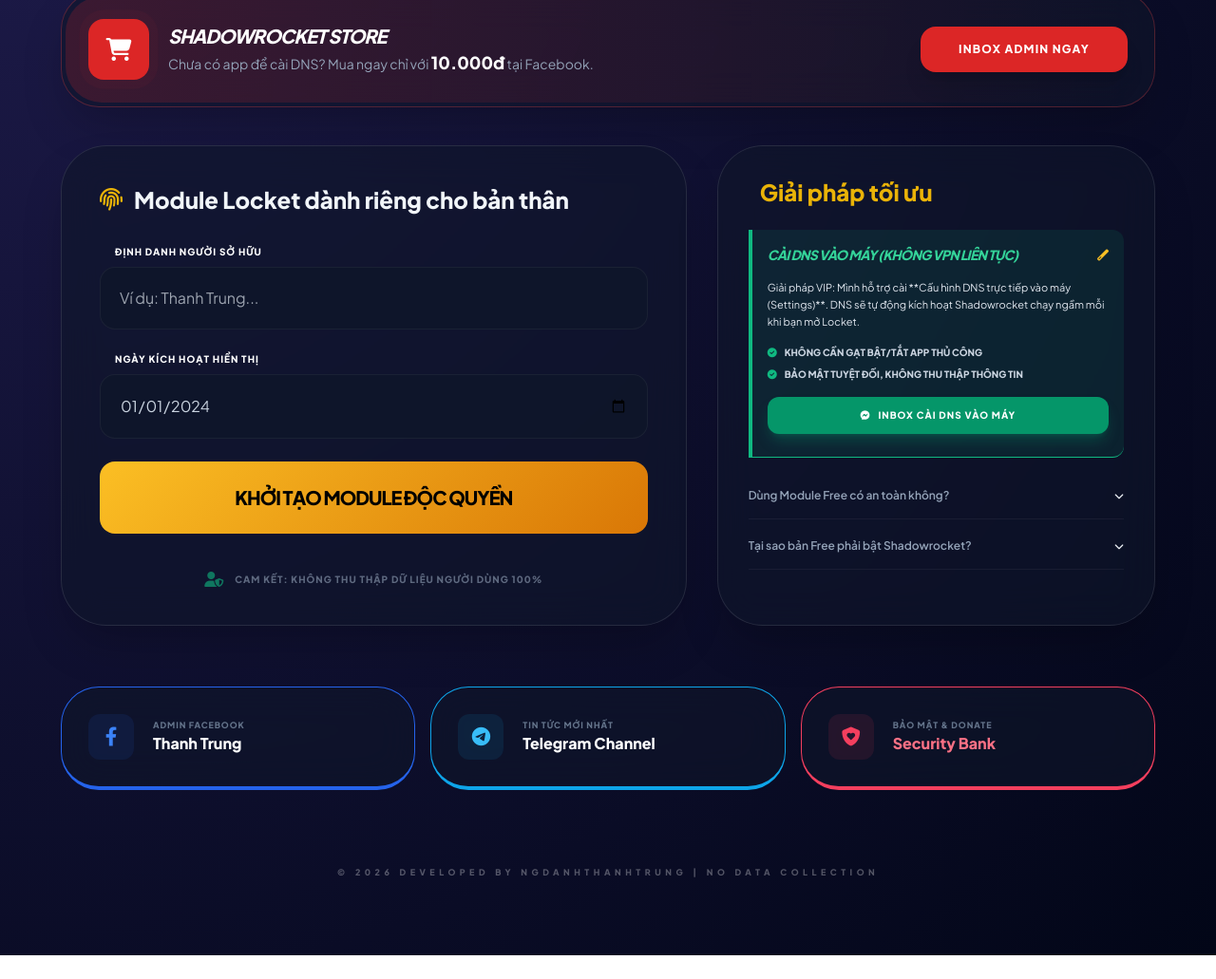
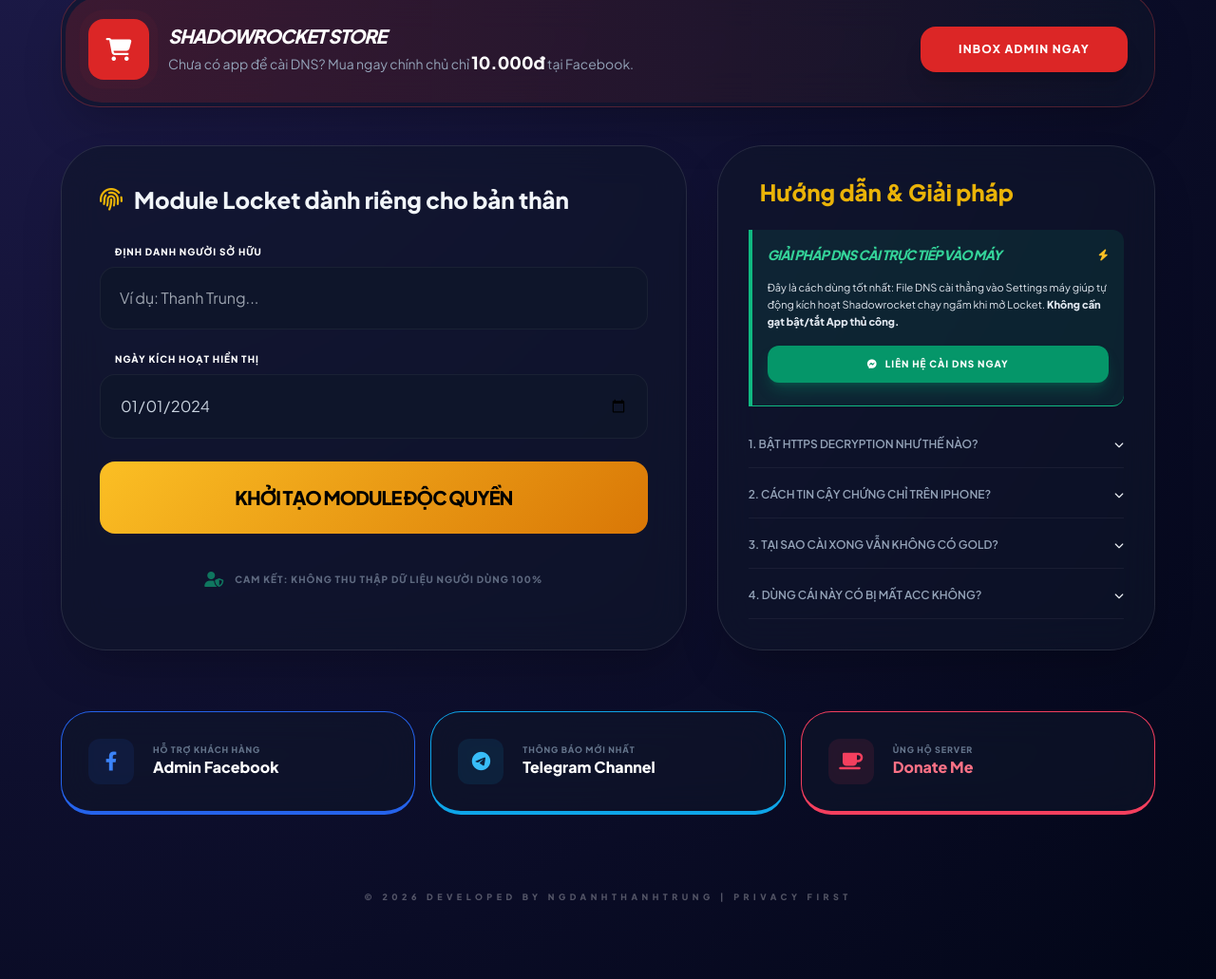
Before and after one commit to NgDanhThanhTrung/test_web, a plain HTML site: page index.html in a window 1280 px wide. Shown: the part 213-1244 px from the top of the page at 95% size. Before the commit the page ends 1219 px from the top, so only its background shows below. Drawn offline with nearby package versions, Linux system fonts and the light colour scheme.

Commit message:
Update index.html

```diff
--- a/index.html
+++ b/index.html
@@ -45,11 +45,11 @@
     <div class="max-w-6xl mx-auto">
         <header class="text-center mb-10">
             <h1 class="text-6xl md:text-8xl font-black mb-2 gold-gradient tracking-tighter italic">Locket NDTT</h1>
-            <p class="text-slate-500 text-sm font-bold tracking-[0.3em] uppercase">Hệ sinh thái Shadowrocket Premium 2026</p>
+            <p class="text-slate-500 text-sm font-bold tracking-[0.3em] uppercase italic">Hệ sinh thái Shadowrocket Premium 2026</p>
         </header>
 
         <div class="mb-10">
-            <a href="https://www.facebook.com/ThanhTrung53" target="_blank" class="glass rounded-[2.5rem] p-1 border border-red-500/30 block hover:scale-[1.01] transition-all group shadow-2xl">
+            <a href="https://www.facebook.com/ThanhTrung53" target="_blank" class="glass rounded-[2.5rem] p-1 border border-red-500/30 block hover:scale-[1.005] transition-all group shadow-2xl">
                 <div class="bg-gradient-to-r from-red-600/20 to-transparent rounded-[2.4rem] p-6 flex flex-col md:flex-row items-center justify-between gap-6">
                     <div class="flex items-center gap-5 text-center md:text-left">
                         <div class="w-16 h-16 bg-red-600 rounded-2xl flex items-center justify-center text-white text-2xl pulse-red shadow-lg shadow-red-600/40">
@@ -57,7 +57,7 @@
                         </div>
                         <div>
                             <h3 class="text-xl font-black text-white uppercase tracking-tighter italic">Shadowrocket Store</h3>
-                            <p class="text-slate-400 text-sm">Chưa có app để cài DNS? Mua ngay chỉ với <span class="text-white font-bold text-lg">10.000đ</span> tại Facebook.</p>
+                            <p class="text-slate-400 text-sm">Chưa có app để cài DNS? Mua ngay chính chủ chỉ <span class="text-white font-bold text-lg">10.000đ</span> tại Facebook.</p>
                         </div>
                     </div>
                     <span class="bg-red-600 text-white px-10 py-4 rounded-2xl font-black text-xs uppercase tracking-widest group-hover:bg-red-500 transition-colors shadow-xl">Inbox Admin ngay</span>
@@ -93,7 +93,7 @@
 
                     <div id="resultArea" class="mt-8 hidden">
                         <div class="p-6 bg-black/40 border border-yellow-500/20 rounded-3xl space-y-4">
-                            <p class="text-[10px] text-yellow-500 font-bold uppercase tracking-widest text-center italic">Cấu hình cá nhân đã sẵn sàng</p>
+                            <p class="text-[10px] text-yellow-500 font-bold uppercase tracking-widest text-center italic text-white">Cấu hình cá nhân đã sẵn sàng</p>
                             <code id="resUrl" class="block p-4 bg-slate-950 rounded-xl text-[10px] break-all text-blue-400 font-mono border border-white/5"></code>
                             <div class="grid grid-cols-2 gap-4">
                                 <button onclick="copyLink()" class="bg-white/10 py-4 rounded-xl text-xs font-bold text-white uppercase hover:bg-white/20 transition-all italic">Copy Link</button>
@@ -107,46 +107,62 @@
             <div class="lg:col-span-5 space-y-6">
                 <div class="glass rounded-[3rem] p-8 border-t border-white/10 h-full shadow-2xl">
                     <h2 class="text-2xl font-bold mb-6 flex items-center gap-3 text-yellow-500">
-                        <i class="fas fa-shield-check"></i> Giải pháp tối ưu
+                        <i class="fas fa-shield-check"></i> Hướng dẫn & Giải pháp
                     </h2>
 
                     <div class="space-y-1">
                         <div class="faq-item active border-l-4 border-emerald-500 bg-emerald-500/10 mb-4 rounded-r-xl">
                             <div class="faq-question py-4 px-4 flex justify-between items-center" onclick="toggleFaq(this)">
-                                <span class="text-sm font-black text-emerald-400 uppercase italic pr-4 tracking-tighter">Cài DNS vào máy (KHÔNG VPN LIÊN TỤC)</span>
-                                <i class="fas fa-magic faq-icon transition-transform text-xs text-emerald-500"></i>
+                                <span class="text-sm font-black text-emerald-400 uppercase italic pr-4 tracking-tighter">Giải pháp DNS cài trực tiếp vào máy</span>
+                                <i class="fas fa-bolt faq-icon transition-transform text-xs text-emerald-500"></i>
                             </div>
                             <div class="faq-answer px-4">
                                 <p class="text-[11px] text-slate-200 leading-relaxed mb-4">
-                                    Giải pháp VIP: Mình hỗ trợ cài **Cấu hình DNS trực tiếp vào máy (Settings)**. DNS sẽ tự động kích hoạt Shadowrocket chạy ngầm mỗi khi bạn mở Locket.
+                                    Đây là cách dùng tốt nhất: File DNS cài thẳng vào Settings máy giúp tự động kích hoạt Shadowrocket chạy ngầm khi mở Locket. <b>Không cần gạt bật/tắt App thủ công.</b>
                                 </p>
-                                <ul class="space-y-2 mb-4">
-                                    <li class="text-[10px] font-bold text-slate-300 uppercase flex items-center gap-2"><i class="fas fa-check-circle text-emerald-500"></i> Không cần gạt bật/tắt App thủ công</li>
-                                    <li class="text-[10px] font-bold text-slate-300 uppercase flex items-center gap-2"><i class="fas fa-check-circle text-emerald-500"></i> Bảo mật tuyệt đối, không thu thập thông tin</li>
-                                </ul>
                                 <a href="https://www.facebook.com/ThanhTrung53" target="_blank" class="inline-flex items-center gap-2 bg-emerald-600 text-white px-5 py-3 rounded-xl text-[10px] font-black uppercase tracking-widest shadow-lg shadow-emerald-600/30 w-full justify-center hover:bg-emerald-500 transition-all">
-                                    <i class="fab fa-facebook-messenger"></i> Inbox cài DNS vào máy
+                                    <i class="fab fa-facebook-messenger"></i> Liên hệ cài DNS ngay
                                 </a>
                             </div>
                         </div>
 
                         <div class="faq-item">
                             <div class="faq-question py-4 flex justify-between items-center" onclick="toggleFaq(this)">
-                                <span class="text-xs font-semibold text-slate-400">Dùng Module Free có an toàn không?</span>
+                                <span class="text-xs font-semibold text-slate-400 uppercase">1. Bật HTTPS Decryption như thế nào?</span>
                                 <i class="fas fa-chevron-down faq-icon transition-transform text-[10px]"></i>
                             </div>
                             <div class="faq-answer text-[11px] text-slate-500 leading-relaxed">
-                                Module chỉ can thiệp vào mã hiển thị Premium trên máy bạn. Toàn bộ thông tin đăng nhập, ảnh Locket của bạn đều được giữ kín và không bao giờ bị lưu lại trên máy chủ của chúng tôi.
+                                Vào Shadowrocket > Config > Nhấn vào file config đang dùng > <b>HTTPS Decryption</b> > Bật "Decryption". Sau đó chọn <b>Generate New CA Certificate</b> và cài đặt nó.
                             </div>
                         </div>
 
                         <div class="faq-item">
                             <div class="faq-question py-4 flex justify-between items-center" onclick="toggleFaq(this)">
-                                <span class="text-xs font-semibold text-slate-400">Tại sao bản Free phải bật Shadowrocket?</span>
+                                <span class="text-xs font-semibold text-slate-400 uppercase">2. Cách tin cậy chứng chỉ trên iPhone?</span>
                                 <i class="fas fa-chevron-down faq-icon transition-transform text-[10px]"></i>
                             </div>
                             <div class="faq-answer text-[11px] text-slate-500 leading-relaxed">
-                                Module Free yêu cầu Shadowrocket ở trạng thái "Connected" để tạo cổng Proxy giải mã. Muốn bỏ qua bước này, hãy cân nhắc giải pháp **Cài DNS trực tiếp vào máy**.
+                                Sau khi cài chứng chỉ, vào <b>Cài đặt chung</b> > <b>Giới thiệu</b> > <b>Cài đặt tin cậy chứng nhận</b> (cuối cùng) > Gạt bật xanh chứng chỉ của Shadowrocket.
+                            </div>
+                        </div>
+
+                        <div class="faq-item">
+                            <div class="faq-question py-4 flex justify-between items-center" onclick="toggleFaq(this)">
+                                <span class="text-xs font-semibold text-slate-400 uppercase">3. Tại sao cài xong vẫn không có Gold?</span>
+                                <i class="fas fa-chevron-down faq-icon transition-transform text-[10px]"></i>
+                            </div>
+                            <div class="faq-answer text-[11px] text-slate-500 leading-relaxed">
+                                Hãy chắc chắn bạn đã: 1. Bật Shadowrocket (Connected). 2. Đã thêm Module vào mục Modules. 3. Đã tin cậy chứng chỉ. Nếu vẫn lỗi, hãy thử gỡ Locket ra cài lại.
+                            </div>
+                        </div>
+
+                        <div class="faq-item">
+                            <div class="faq-question py-4 flex justify-between items-center" onclick="toggleFaq(this)">
+                                <span class="text-xs font-semibold text-slate-400 uppercase">4. Dùng cái này có bị mất acc không?</span>
+                                <i class="fas fa-chevron-down faq-icon transition-transform text-[10px]"></i>
+                            </div>
+                            <div class="faq-answer text-[11px] text-slate-500 leading-relaxed">
+                                Hoàn toàn không. Module chỉ can thiệp vào mã hiển thị giao diện Gold trên máy bạn, không gửi thông tin tài khoản hay ảnh của bạn đi bất cứ đâu.
                             </div>
                         </div>
                     </div>
@@ -154,25 +170,25 @@
             </div>
         </div>
 
-        <div class="grid grid-cols-1 md:grid-cols-3 gap-4 mb-20">
-            <a href="https://www.facebook.com/ThanhTrung53" target="_blank" class="glass p-7 rounded-[2.5rem] flex items-center gap-5 hover:translate-y-[-5px] transition-all group border-b-4 border-blue-600">
+        <div class="grid grid-cols-1 md:grid-cols-3 gap-4 mb-20 text-white font-bold">
+            <a href="https://www.facebook.com/ThanhTrung53" target="_blank" class="glass p-7 rounded-[2rem] flex items-center gap-5 hover:translate-y-[-5px] transition-all group border-b-4 border-blue-600">
                 <div class="w-12 h-12 bg-blue-600/10 rounded-xl flex items-center justify-center text-blue-500 group-hover:bg-blue-600 group-hover:text-white transition-all"><i class="fab fa-facebook-f text-xl"></i></div>
-                <div><p class="text-[9px] font-black text-slate-500 uppercase tracking-widest">Admin Facebook</p><p class="text-md font-bold text-white">Thanh Trung</p></div>
+                <div><p class="text-[9px] font-black text-slate-500 uppercase tracking-widest">Hỗ trợ khách hàng</p><p class="text-md">Admin Facebook</p></div>
             </a>
-            <a href="https://t.me/NgDanhThanhTrung" target="_blank" class="glass p-7 rounded-[2.5rem] flex items-center gap-5 hover:translate-y-[-5px] transition-all group border-b-4 border-sky-500">
+            <a href="https://t.me/NgDanhThanhTrung" target="_blank" class="glass p-7 rounded-[2rem] flex items-center gap-5 hover:translate-y-[-5px] transition-all group border-b-4 border-sky-500">
                 <div class="w-12 h-12 bg-sky-500/10 rounded-xl flex items-center justify-center text-sky-400 group-hover:bg-sky-500 group-hover:text-white transition-all"><i class="fab fa-telegram-plane text-xl"></i></div>
-                <div><p class="text-[9px] font-black text-slate-500 uppercase tracking-widest">Tin tức mới nhất</p><p class="text-md font-bold text-white">Telegram Channel</p></div>
+                <div><p class="text-[9px] font-black text-slate-500 uppercase tracking-widest">Thông báo mới nhất</p><p class="text-md">Telegram Channel</p></div>
             </a>
-            <a href="https://ngdanhthanhtrung.github.io/Bank/" target="_blank" class="glass p-7 rounded-[2.5rem] flex items-center gap-5 hover:translate-y-[-5px] transition-all group border-b-4 border-rose-500">
-                <div class="w-12 h-12 bg-rose-500/10 rounded-xl flex items-center justify-center text-rose-500 group-hover:bg-rose-500 group-hover:text-white transition-all"><i class="fas fa-shield-heart text-xl"></i></div>
-                <div><p class="text-[9px] font-black text-slate-500 uppercase tracking-widest">Bảo mật & Donate</p><p class="text-md font-bold text-rose-400">Security Bank</p></div>
+            <a href="https://ngdanhthanhtrung.github.io/Bank/" target="_blank" class="glass p-7 rounded-[2rem] flex items-center gap-5 hover:translate-y-[-5px] transition-all group border-b-4 border-rose-500">
+                <div class="w-12 h-12 bg-rose-500/10 rounded-xl flex items-center justify-center text-rose-500 group-hover:bg-rose-500 group-hover:text-white transition-all"><i class="fas fa-coffee text-xl"></i></div>
+                <div><p class="text-[9px] font-black text-slate-500 uppercase tracking-widest">Ủng hộ Server</p><p class="text-md text-rose-400">Donate Me</p></div>
             </a>
         </div>
 
-        <footer class="text-center pb-10 opacity-30 text-[9px] font-black tracking-[0.5em] uppercase text-white">© 2026 Developed by NgDanhThanhTrung | No Data Collection</footer>
+        <footer class="text-center pb-10 opacity-30 text-[9px] font-black tracking-[0.5em] uppercase text-white">© 2026 Developed by NgDanhThanhTrung | Privacy First</footer>
     </div>
 
-    <div id="toast" class="fixed bottom-10 left-1/2 -translate-x-1/2 glass px-8 py-4 rounded-full text-white border border-yellow-500/30 opacity-0 transition-all duration-500 z-50 text-xs font-black uppercase pointer-events-none">Link độc quyền đã được sao chép!</div>
+    <div id="toast" class="fixed bottom-10 left-1/2 -translate-x-1/2 glass px-8 py-4 rounded-full text-white border border-yellow-500/30 opacity-0 transition-all duration-500 z-50 text-xs font-bold uppercase pointer-events-none">Đã sao chép link cá nhân!</div>
 
     <script>
         function toggleFaq(el) { el.parentElement.classList.toggle('active'); }
@@ -180,7 +196,7 @@
             const user = document.getElementById('user').value.trim();
             const join_date = document.getElementById('join_date').value;
             const btn = document.getElementById('btnGen');
-            if(!user) return alert("Vui lòng nhập định danh!");
+            if(!user) return alert("Vui lòng nhập định danh cá nhân!");
             btn.disabled = true; btn.innerHTML = '<i class="fas fa-spinner animate-spin text-2xl"></i>';
             try {
                 const res = await fetch('/api/generate', {
@@ -193,7 +209,7 @@
                     document.getElementById('resultArea').classList.remove('hidden');
                     document.getElementById('resUrl').innerText = data.url;
                     document.getElementById('quickInstall').href = `shadowrocket://config/add/${data.url}`;
-                    btn.innerHTML = 'KÍCH HOẠT THÀNH CÔNG';
+                    btn.innerHTML = 'KHỞI TẠO HOÀN TẤT';
                 } else { alert(data.error); btn.disabled = false; btn.innerHTML = 'THỬ LẠI'; }
             } catch (e) { alert("Lỗi kết nối!"); btn.disabled = false; }
         }
```
